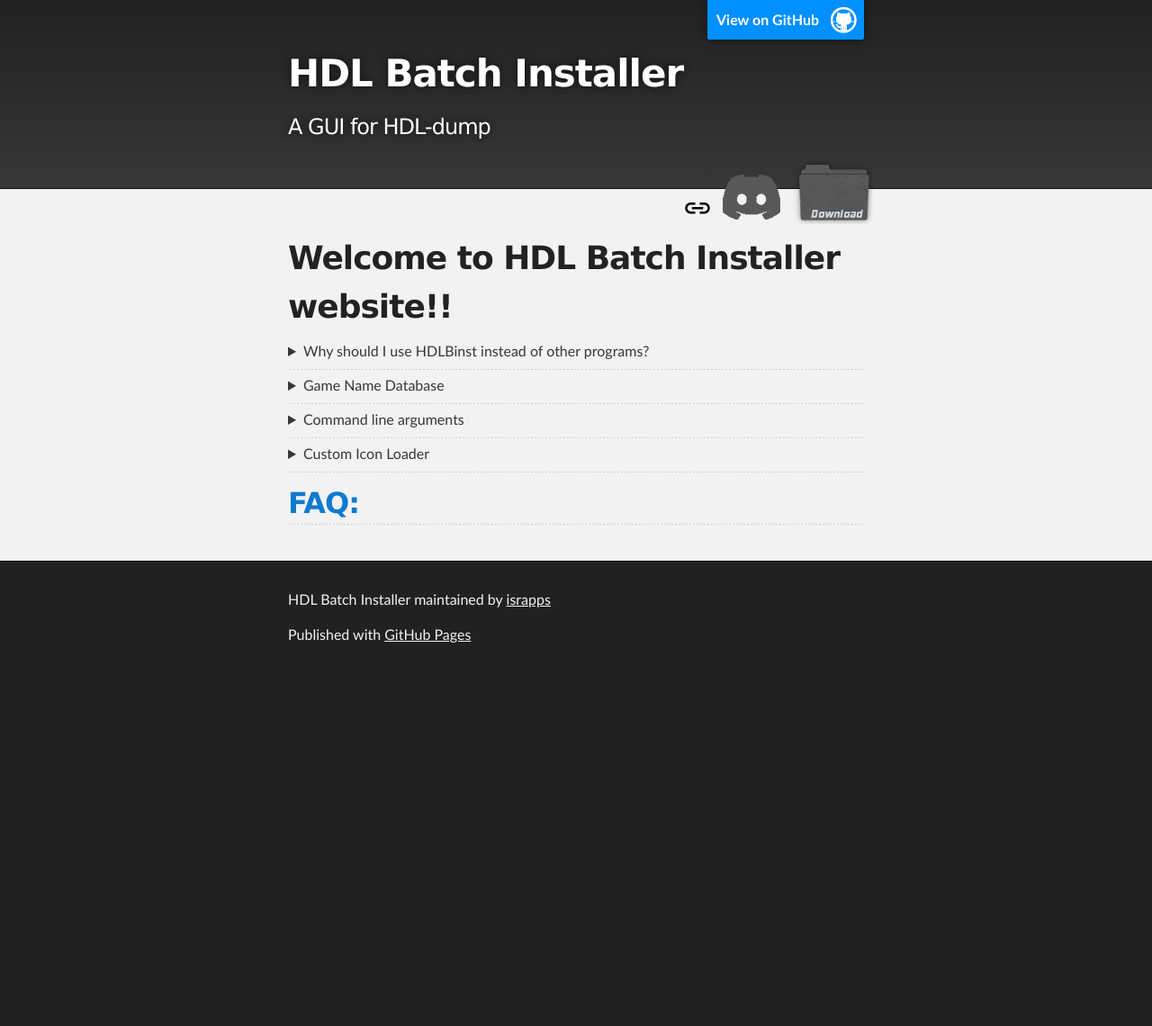
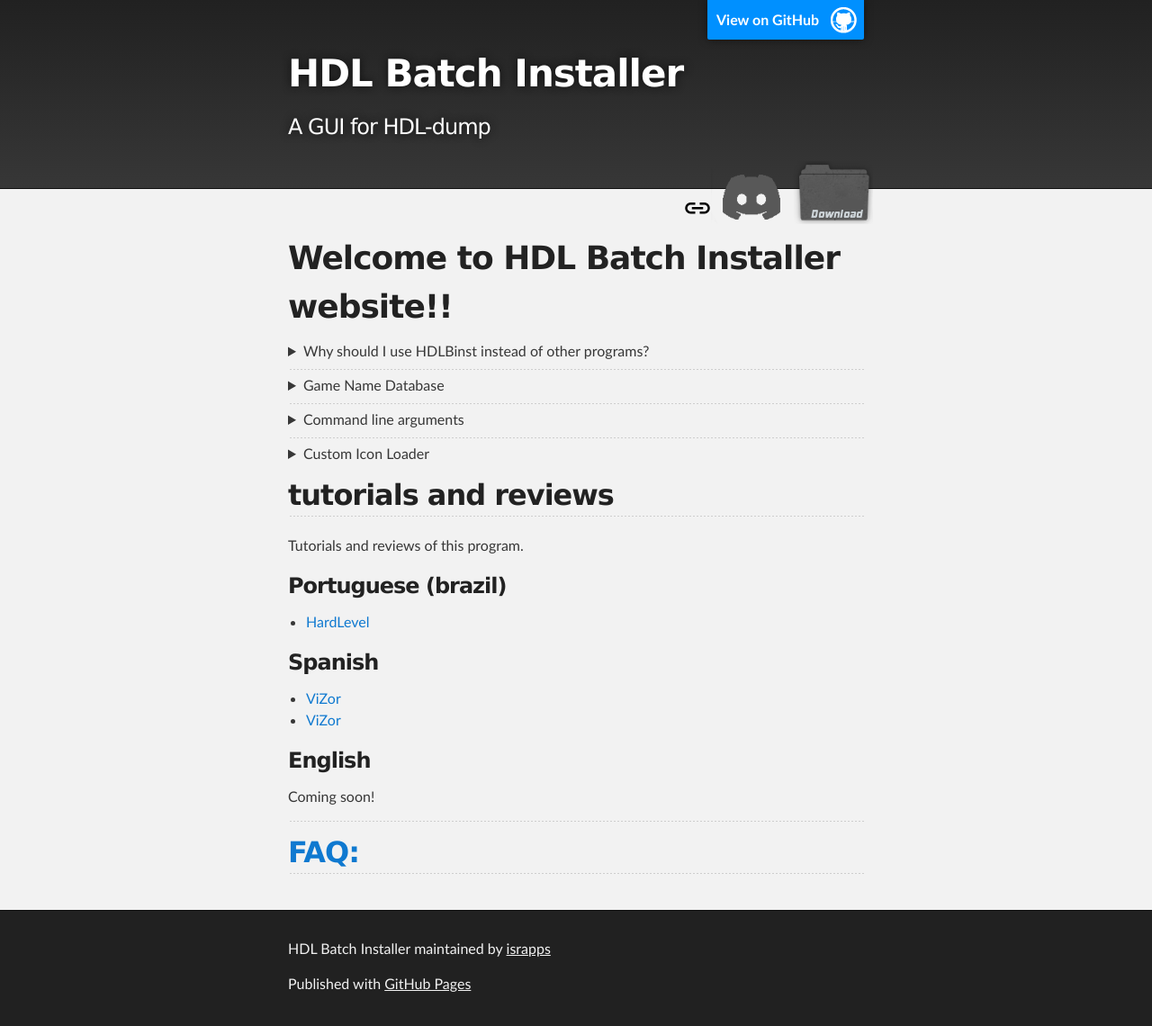
Before and after one commit to israpps/HDL-Batch-installer, a Jekyll site: the page built from index.md, in a window 1280 px wide. Shown: the whole page at 90% size. Built offline with Jekyll 4.4.1, drawn with Linux system fonts in a browser that asks for light colours; our own code applies the rules of GitHub Pages for plain Markdown files; before the commit the page ends 900 px from its top, so only the background shows below that.

Commit message:
Update index.md

```diff
--- a/index.md
+++ b/index.md
@@ -92,5 +92,25 @@
   </p>
 </details>
 
+
+## tutorials and reviews
+
+Tutorials and reviews of this program.
+
+
+### Portuguese (brazil)
+
+- [HardLevel](https://www.youtube.com/watch?v=mvp-ZzyVxMk)
+
+### Spanish
+
+- [ViZor](https://www.youtube.com/watch?v=S_-UE5QtfOQ)
+- [ViZor](https://www.youtube.com/watch?v=AvzNm1VvTgA)
+
+### English
+
+Coming soon!
+
+
 -----
 ## [FAQ:](./FAQ/FAQ.html)
```
